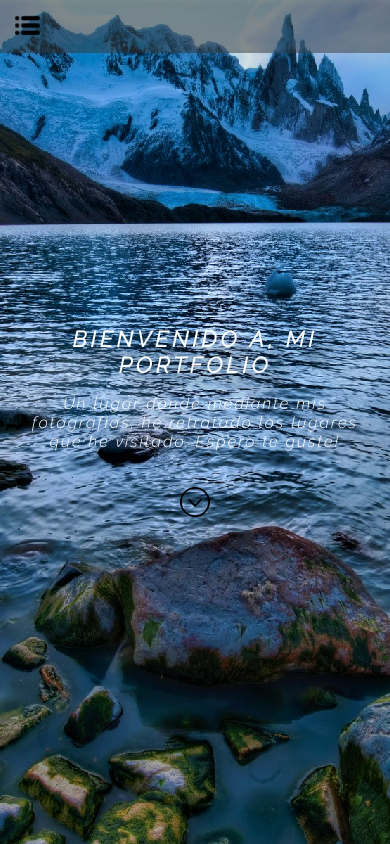
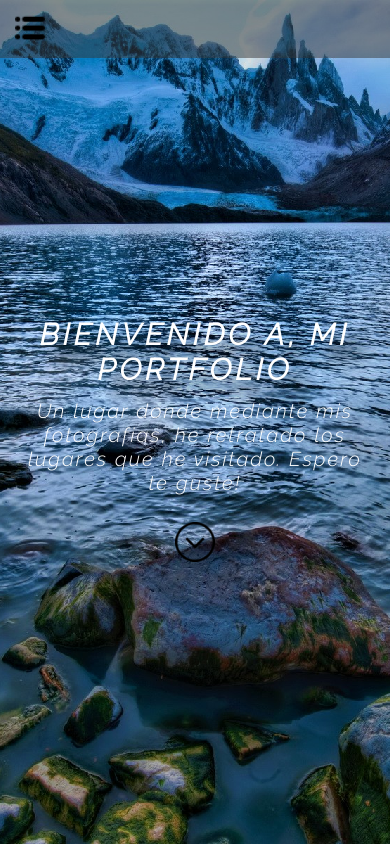
Before and after one commit to GabyBautista/lightbox-gallery, a plain HTML site: page index.html in a window 390 px wide. Shown: the top 844 px of the page. Drawn offline with Linux system fonts and the light colour scheme; grey boxes are pictures that could not be loaded.

Commit message:
Update styles.css

```diff
--- a/css/styles.css
+++ b/css/styles.css
@@ -95,7 +95,7 @@ body{
 }
 @keyframes scroll {
   0%,100%{
-    transform: translateY(0px);
+    transform: translateY(40px);
   }
   75%{
     transform: translateY(80px);
@@ -161,7 +161,7 @@ footer, h2{
     overflow-y: auto;
     opacity: 0;
     pointer-events: none;
-    transition: opacity 0.3s ease-in-out;
+    transition: opacity 0.5s ease-in-out;
   }
   .open-menu,
   .close-menu{
@@ -177,8 +177,8 @@ footer, h2{
   }
 
   .btn, img{
-    width: 25px;
-    height: 20px;
+    width: 30px;
+    height: 25px;
     background: none;
     border: none;
   }
@@ -188,17 +188,18 @@ footer, h2{
   }
 
   .bg-header h1{
-    font-size: 22px;
+    font-size: 30px;
     display: block;
     font-weight: 600;
     text-align: center;
   }
   .bg-text p{
-    font-size: 16px;
+    font-size: 20px;
     display: block;
     letter-spacing: 2px;
     text-align: center;
     margin:20px;
+    transform: translateY(25px);
   }
   .background img{
     width: 100%;
@@ -206,8 +207,8 @@ footer, h2{
     object-fit: cover;
   }
   .scrollDown img{
-    width: 30px;
-    height: 30px;
+    width: 40px;
+    height: 40px;
   }
   .nav , .nav-bar{
     width: 100%;
```
